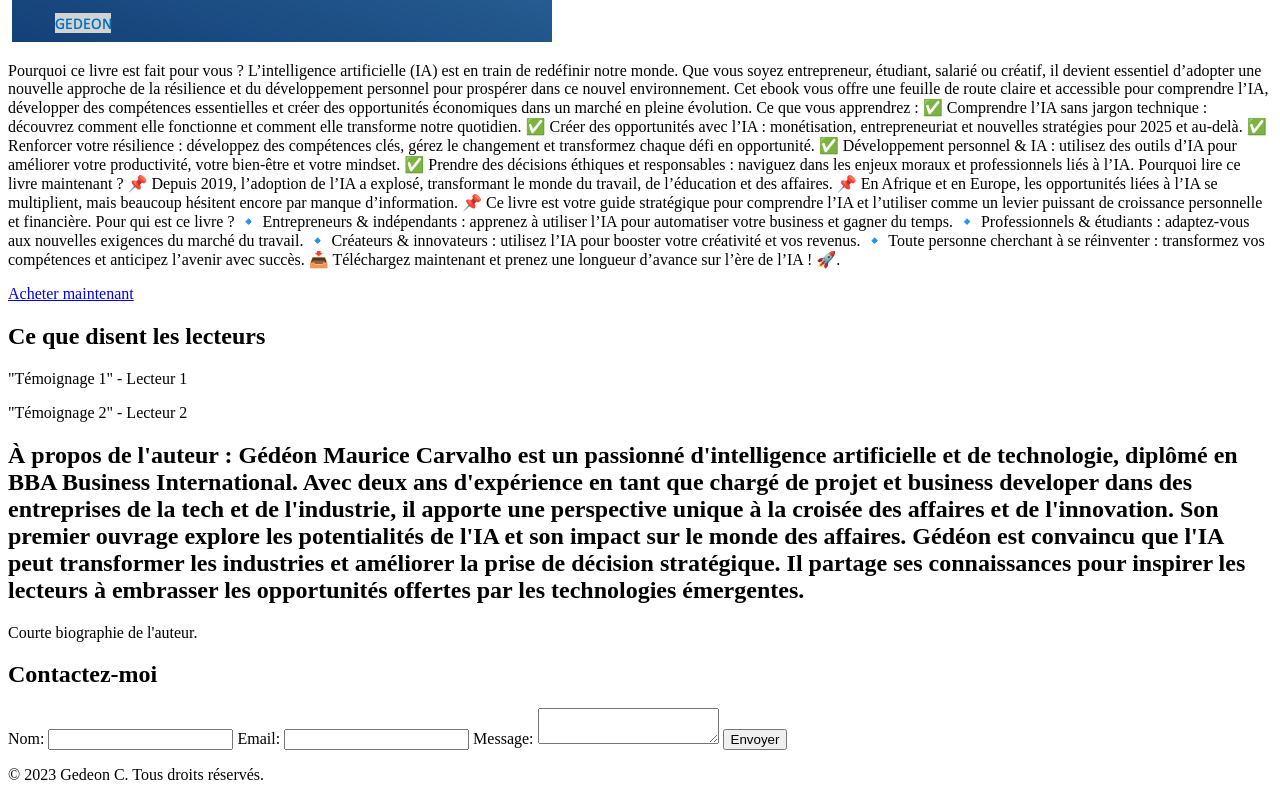
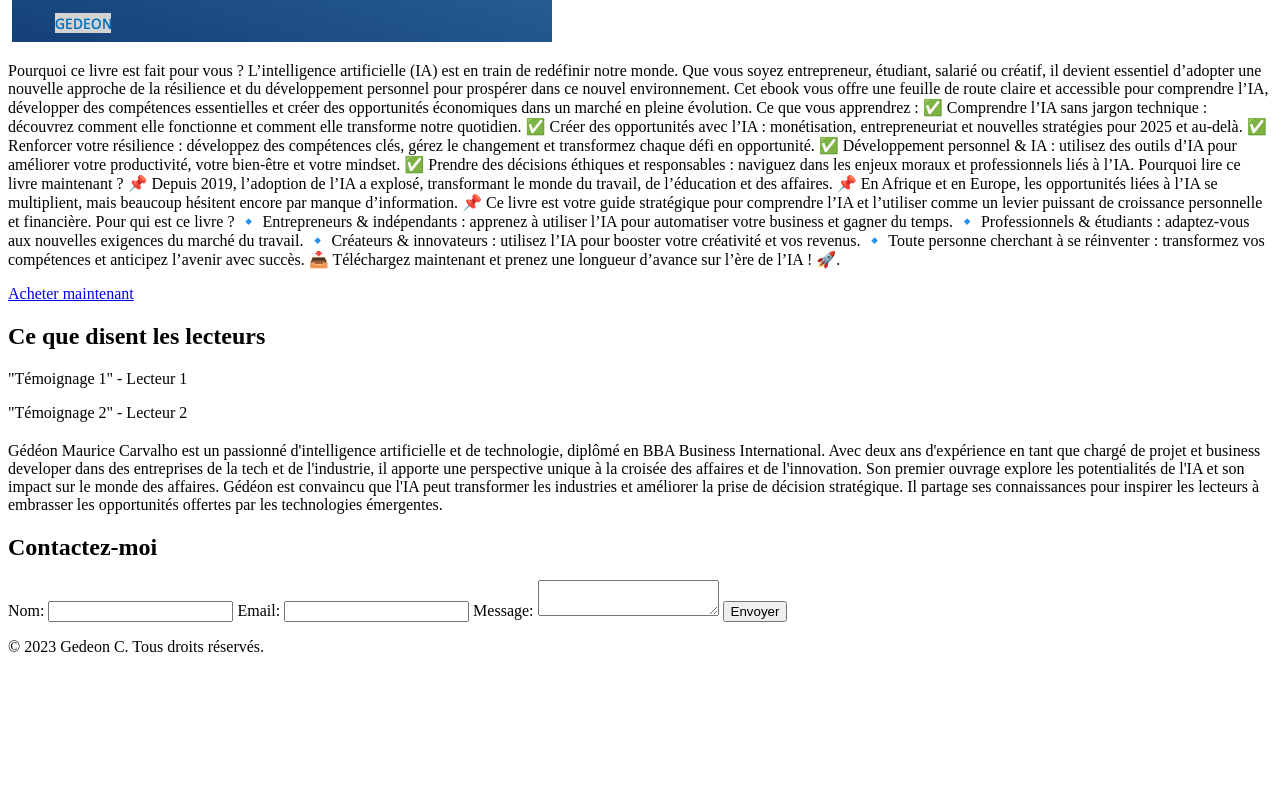
Before and after one commit to Gedeon024/Mon-ebook, a plain HTML site: page index.html in a window 1280 px wide. Shown: the part 805-1605 px from the top of the page. After the commit the page ends 1477 px from the top, so only its background shows below. Drawn offline with Linux system fonts and the light colour scheme.

Commit message:
Update index.html

```diff
--- a/index.html
+++ b/index.html
@@ -62,10 +62,12 @@ Pour qui est ce livre ?
             <p>"Témoignage 2" - Lecteur 2</p>
         </section>
         <section id="about-author">
-            <h2>À propos de l'auteur : Gédéon Maurice Carvalho est un passionné d'intelligence artificielle et de technologie, diplômé en BBA Business International. Avec deux ans d'expérience en tant que chargé de projet et business developer dans des entreprises de la tech et de l'industrie, il apporte une perspective unique à la croisée des affaires et de l'innovation. Son premier ouvrage explore les potentialités de l'IA et son impact sur le monde des affaires. Gédéon est convaincu que l'IA peut transformer les industries et améliorer la prise de décision stratégique. Il partage ses connaissances pour inspirer les lecteurs à embrasser les opportunités offertes par les technologies émergentes.
+            <h2>
 
 </h2>
-            <p>Courte biographie de l'auteur.</p>
+            <p>Gédéon Maurice Carvalho est un passionné d'intelligence artificielle et de technologie, diplômé en BBA Business International. Avec deux ans d'expérience en tant que chargé de projet et business developer dans des entreprises de la tech et de l'industrie, il apporte une perspective unique à la croisée des affaires et de l'innovation. Son premier ouvrage explore les potentialités de l'IA et son impact sur le monde des affaires. Gédéon est convaincu que l'IA peut transformer les industries et améliorer la prise de décision stratégique. Il partage ses connaissances pour inspirer les lecteurs à embrasser les opportunités offertes par les technologies émergentes.
+
+</p>
         </section>
         <section id="contact">
             <h2>Contactez-moi</h2>
```
